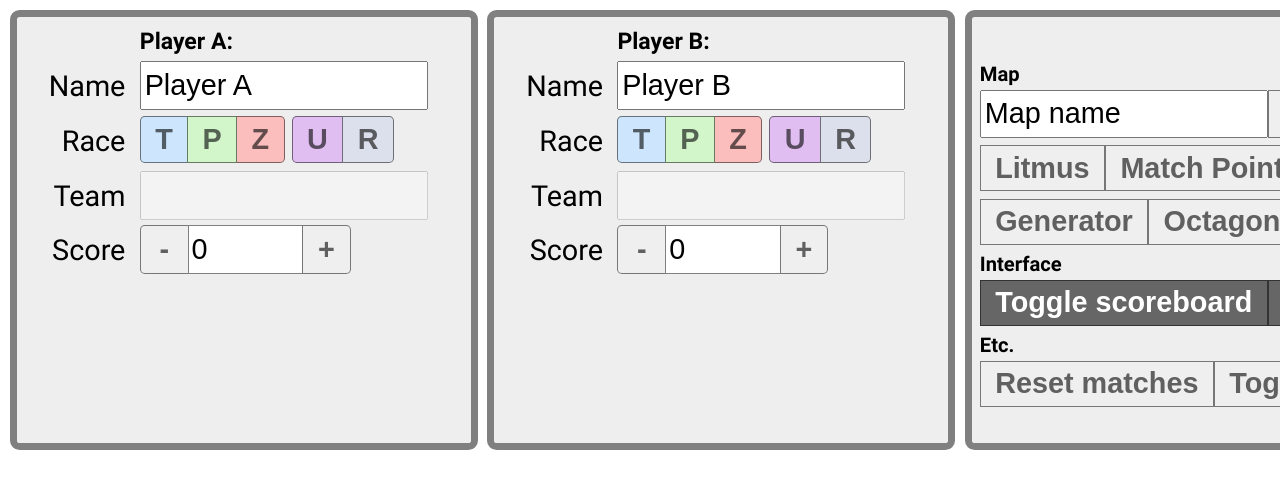
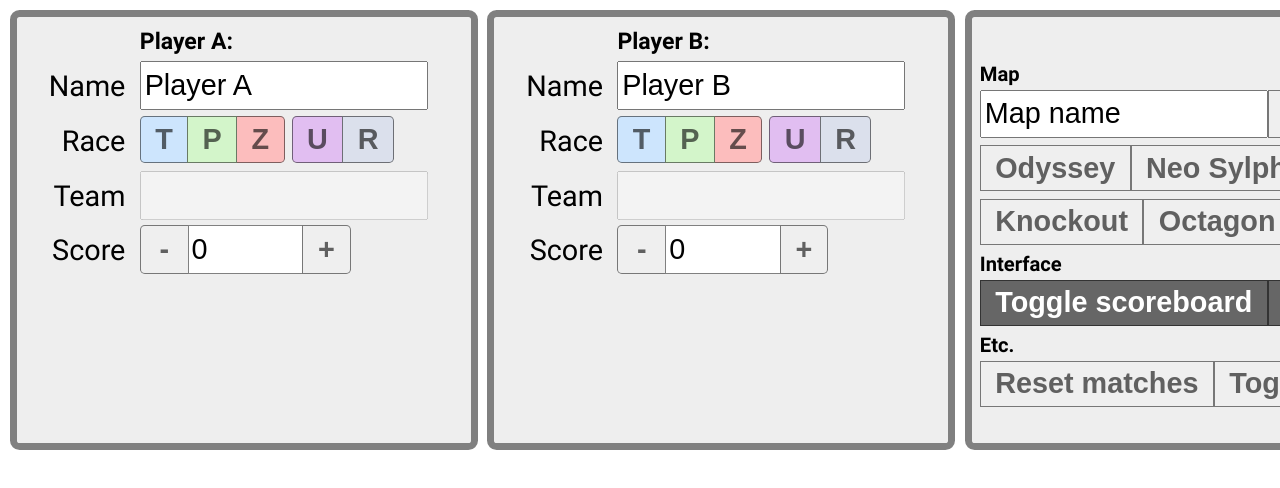
Before and after one commit to msikma/nslscore, a React (Vite) app: page / in a window 1280 px wide. Shown: the top 488 px of the page. Built offline with nearby package versions, Linux system fonts and the light colour scheme.

Commit message:
New map pool

```diff
--- a/src/state/app-state.js
+++ b/src/state/app-state.js
@@ -56,7 +56,8 @@ export function useScoreboardState(setInitialValues = true, setDebugValues = fal
       //knownMaps: ["Stargazer", "Urban Jungle", "Tempest", "Desert Rose", "Midnight Sun", "Nightshade", "Radiance"],
       //knownMaps: ["Urban Jungle", "Neo Dark Origin", "Neo Sylphid", "Citadel", "Radeon", "Retro", "Vermeer"],
       //knownMaps: ["Eclipse", "Litmus", "Dominator", "Fighting Spirit", "KnockOut", "Radeon", "Tempest"],
-      knownMaps: ['Litmus', 'Match Point', 'Neo Sylphid', 'Andromeda', 'Attitude', 'Generator', 'Octagon'],
+      //knownMaps: ['Litmus', 'Match Point', 'Neo Sylphid', 'Andromeda', 'Attitude', 'Generator', 'Octagon'],
+      knownMaps: ['Odyssey', 'Neo Sylphid', 'Tau Cross', 'Attitude', 'Backrooms', 'Knockout', 'Octagon'],
       tournamentName: 'IPSL',
       __setInitialValues: true
     })
```
